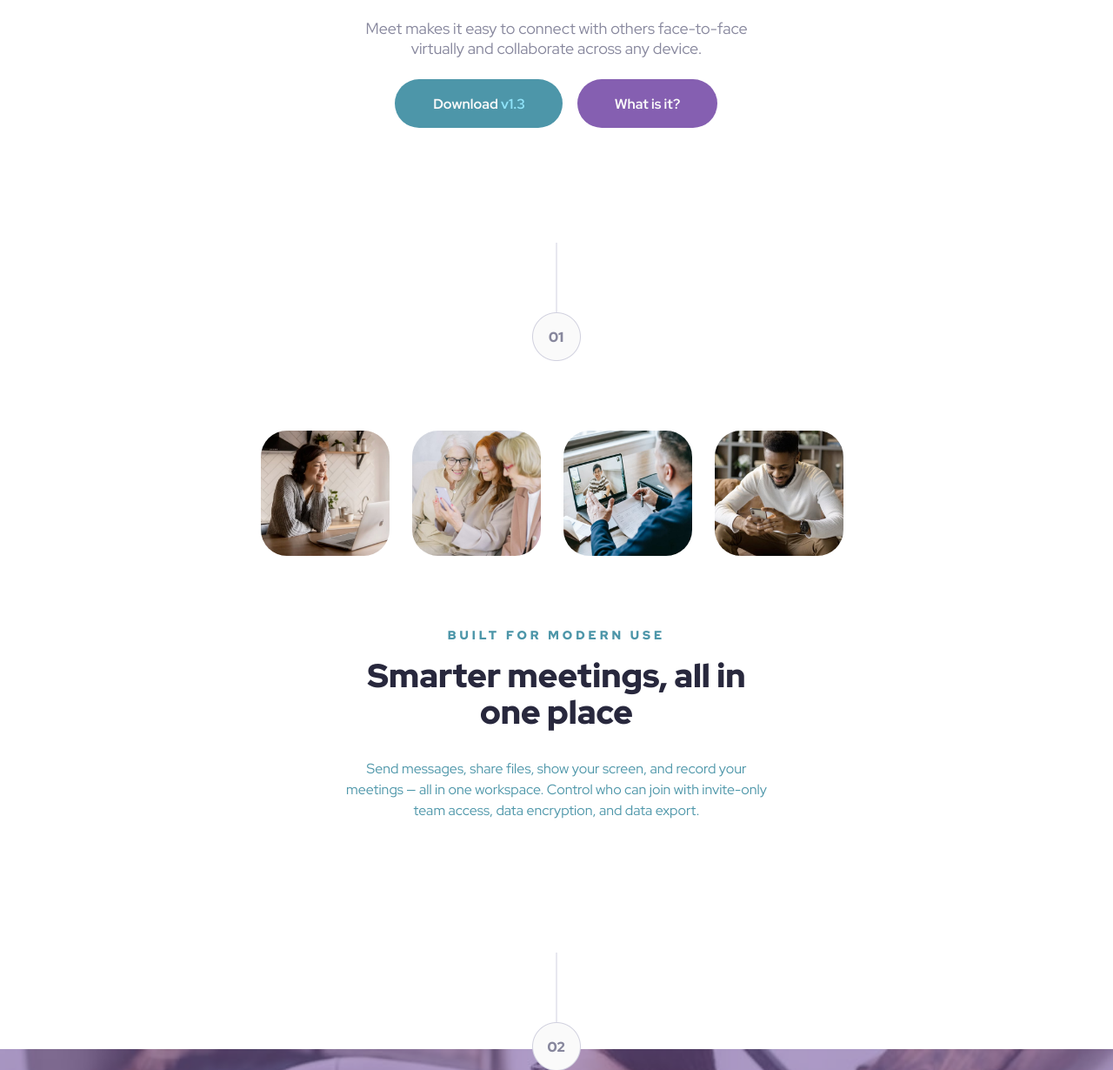
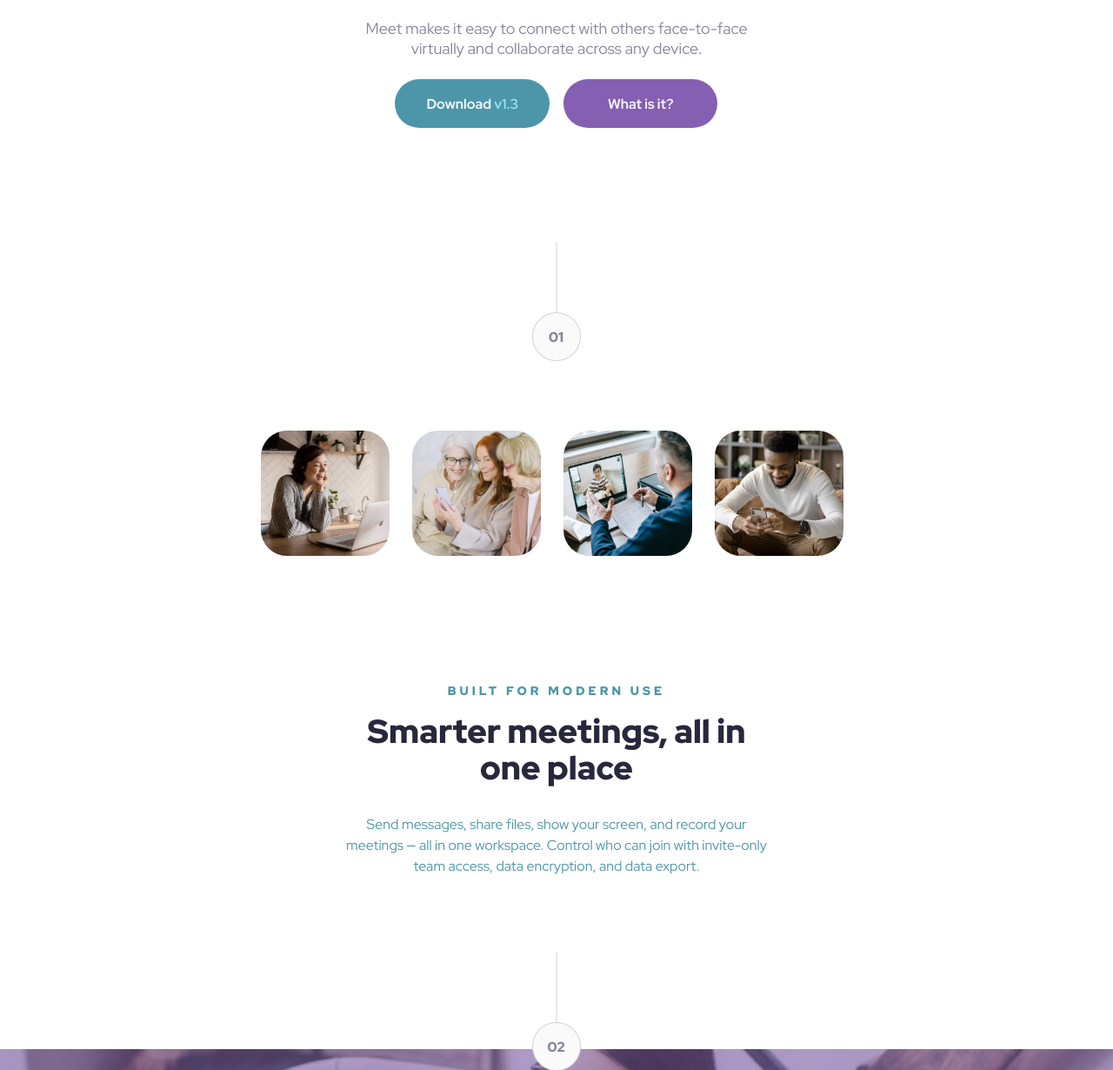
Before and after one commit to ahmad7000mahadi/meet-landing-page, a plain HTML site: page index.html in a window 1280 px wide. Shown: the part 622-1852 px from the top of the page at 87% size. Drawn offline with Linux system fonts and the light colour scheme.

Commit message:
Commit message

```diff
--- a/style.css
+++ b/style.css
@@ -331,6 +331,7 @@ footer::after {
     width: 504px;
     height: 247px;
     margin-inline: auto;
+    margin-block-start: 64px;
   }
 
   .feature-text span {
@@ -358,13 +359,18 @@ footer::after {
     width: 504px;
   }
 
-  .footer-content h2{
+  .footer-content h2 {
     margin-block-end: unset;
   }
 
   .button-group {
     width: 371px;
     flex-direction: row;
+    margin-inline: auto;
+  }
+
+  .btn-secondary {
+    width: 193px;
   }
 }
 
```
